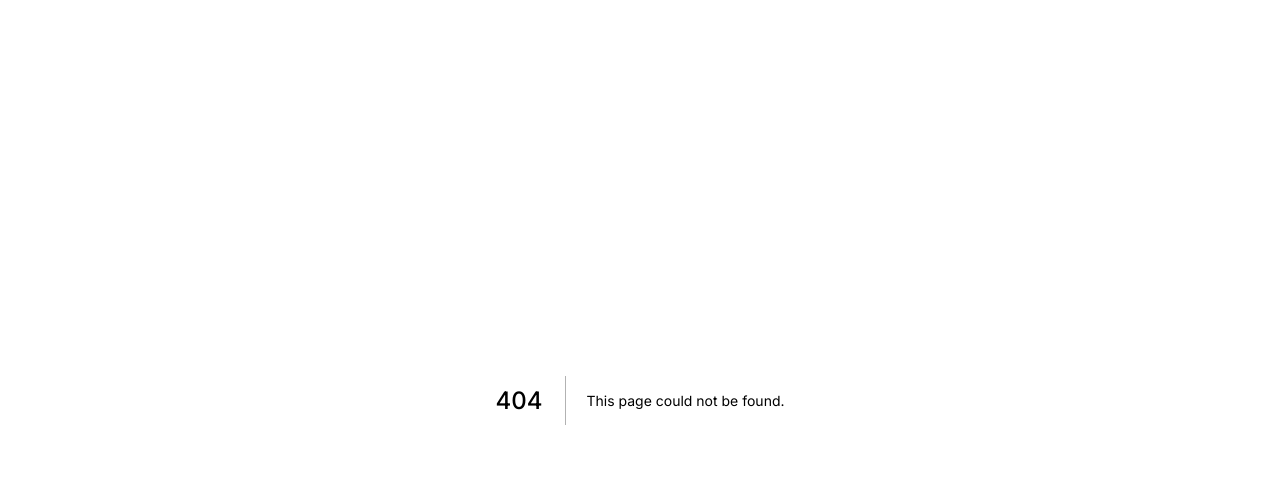
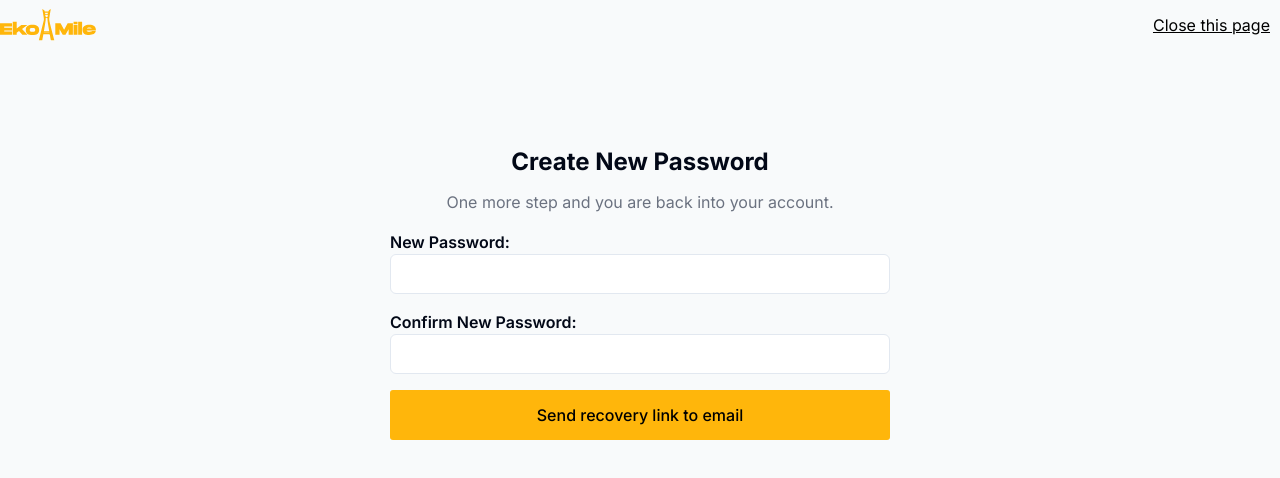
Before and after one commit to ieadeleke/dashboard, a Next.js app: page /create-new-password in a window 1280 px wide. Before the commit this address had no page. Shown: the top 478 px of the page. Built offline with nearby package versions, Linux system fonts and the light colour scheme.

Commit message:
updated create new password page

```diff
--- /dev/null
+++ b/src/pages/create-new-password.tsx
@@ -0,0 +1,40 @@
+import { Layout } from "@/components/layout";
+import Logo from "@/assets/icons/ic_logo.svg";
+import Button from "@/components/buttons";
+import { RegularTextInput } from "@/components/input/RegularTextInput";
+
+export default function CreateNewPassword() {
+
+    return <Layout>
+        <div className="flex flex-col gap-8">
+            <div className="flex items-center">
+                <Logo className="text-primary" />
+                <div className="flex-1" />
+                <Button variant="text" className="text-black underline">Close this page</Button>
+            </div>
+
+            <div className="flex flex-col self-center items-center w-[500px] gap-4 mt-16">
+                <div className="flex flex-col gap-3 text-center">
+                    <h1 className="font-bold text-2xl">Create New Password</h1>
+                    <p className="text-gray-500">{`One more step and you are back into your account.`}</p>
+                </div>
+
+                <div className="w-full flex flex-col gap-4">
+                    <div>
+                        <p className="font-semibold">New Password:</p>
+                        <RegularTextInput />
+                    </div>
+
+                    <div>
+                        <p className="font-semibold">Confirm New Password:</p>
+                        <RegularTextInput />
+                    </div>
+
+                    <div className="flex flex-col gap-2">
+                        <Button>Send recovery link to email</Button>
+                    </div>
+                </div>
+            </div>
+        </div>
+    </Layout>
+}
--- /dev/null
+++ b/src/pages/forgot-password.tsx
@@ -0,0 +1,43 @@
+import { Layout } from "@/components/layout";
+import Logo from "@/assets/icons/ic_logo.svg";
+import Button from "@/components/buttons";
+import { RegularTextInput } from "@/components/input/RegularTextInput";
+import Link from "next/link";
+
+export default function ForgotPassword() {
+
+    return <Layout>
+        <div className="flex flex-col gap-8">
+            <div className="flex items-center">
+                <Logo className="text-primary" />
+                <div className="flex-1" />
+                <Button variant="text" className="text-black underline">Close this page</Button>
+            </div>
+
+            <div className="flex flex-col self-center items-center w-[500px] gap-4 mt-16">
+                <div className="flex flex-col gap-3 text-center">
+                    <h1 className="font-bold text-2xl">Forgot Password</h1>
+                    <p className="text-gray-500">{`Don’t worry about it, happens to the best of us☺️`}</p>
+                </div>
+
+                <div className="w-full flex flex-col gap-4">
+                    <div>
+                        <p className="font-semibold">Email Address:</p>
+                        <RegularTextInput />
+                    </div>
+
+                    <div className="flex flex-col gap-2">
+                        <Link href="/create-new-password">
+                            <Button>Send recovery link to email</Button>
+                        </Link>
+                        <div className="flex items-center justify-center">
+                            <Link href="/login">
+                                <Button variant="text" className="underline">Back to Sign in</Button>
+                            </Link>
+                        </div>
+                    </div>
+                </div>
+            </div>
+        </div>
+    </Layout>
+}
```
